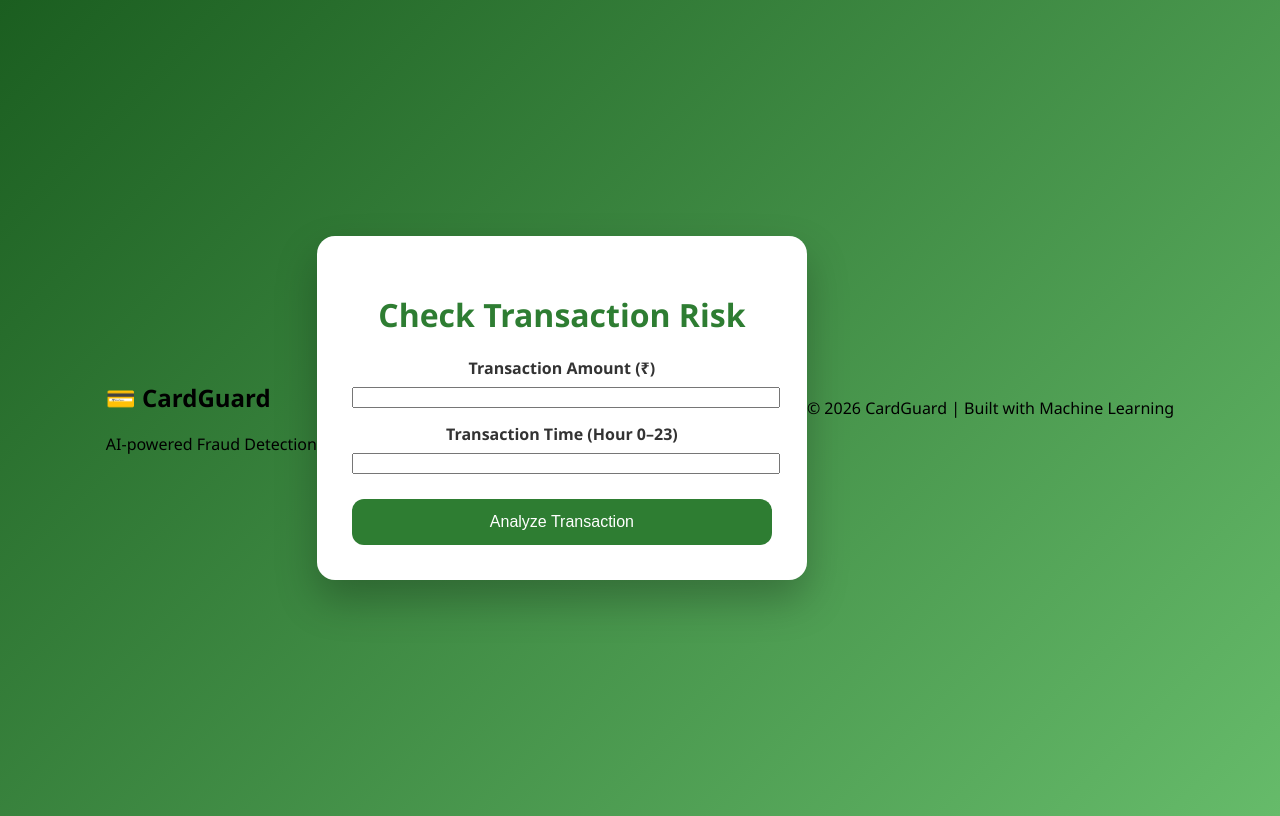
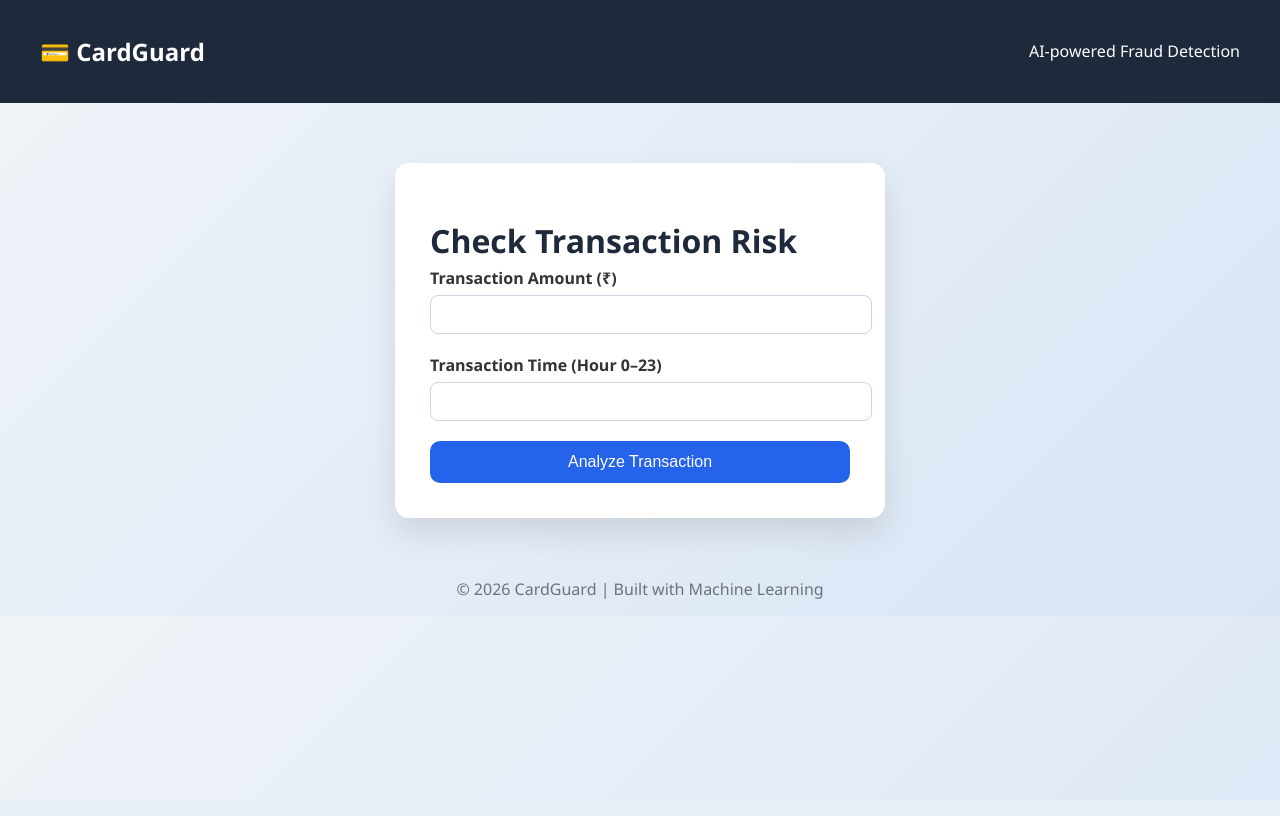
Before and after one commit to RupaLakshmipathi/card_guard, a Flask app: page / in a window 1280 px wide. After the commit the page ends 616 px from the top, so only its background shows below. Run offline with Flask 3, Linux system fonts and the light colour scheme; parts of the project's set-up code (start-up, migrations or seed data) failed here and were passed over.

Commit message:
Update style.css

```diff
--- a/frontend/static/style.css
+++ b/frontend/static/style.css
@@ -1,99 +1,101 @@
 body {
+    margin: 0;
     font-family: 'Segoe UI', sans-serif;
-    background: linear-gradient(135deg, #1b5e20, #66bb6a);
+    background: linear-gradient(135deg, #f0f4f8, #d9e4f5);
+    color: #333;
+}
+
+.navbar {
+    background: #1e293b;
+    color: white;
+    padding: 15px 40px;
+    display: flex;
+    justify-content: space-between;
+    align-items: center;
+}
+
+.container {
     display: flex;
     justify-content: center;
-    align-items: center;
-    height: 100vh;
+    margin-top: 60px;
 }
 
 .card {
     background: white;
     padding: 35px;
     width: 420px;
-    border-radius: 18px;
-    box-shadow: 0 20px 40px rgba(0,0,0,0.25);
-    text-align: center;
-    animation: fadeIn 0.8s ease-in;
+    border-radius: 14px;
+    box-shadow: 0 15px 30px rgba(0,0,0,0.1);
 }
 
-@keyframes fadeIn {
-    from { opacity: 0; transform: translateY(20px); }
-    to { opacity: 1; transform: translateY(0); }
-}
-
-h1 {
-    color: #2e7d32;
+.card h1 {
+    margin-bottom: 5px;
+    color: #1e293b;
 }
 
 .subtitle {
-    color: #555;
+    color: #6b7280;
+    margin-bottom: 25px;
+}
+
+.form-group {
     margin-bottom: 20px;
 }
 
 label {
     display: block;
-    margin-top: 15px;
+    margin-bottom: 6px;
     font-weight: 600;
-    color: #333;
 }
 
-input[type="range"],
-input[type="number"] {
+input {
     width: 100%;
-    margin-top: 8px;
+    padding: 10px;
+    border-radius: 8px;
+    border: 1px solid #cbd5e1;
+    font-size: 15px;
+}
+
+input:focus {
+    outline: none;
+    border-color: #2563eb;
 }
 
 button {
-    margin-top: 25px;
     width: 100%;
-    padding: 14px;
-    background: #2e7d32;
+    padding: 12px;
+    background: #2563eb;
+    border: none;
+    border-radius: 10px;
     color: white;
-    border: none;
-    border-radius: 12px;
     font-size: 16px;
     cursor: pointer;
-    transition: 0.3s;
+    transition: background 0.3s ease;
 }
 
 button:hover {
-    background: #1b5e20;
-    transform: scale(1.03);
+    background: #1d4ed8;
 }
 
 .result {
     margin-top: 25px;
+    padding: 15px;
+    border-radius: 10px;
+    text-align: center;
 }
 
-.progress {
-    width: 100%;
-    background: #ddd;
-    border-radius: 12px;
-    overflow: hidden;
-    margin-top: 10px;
+.result.safe {
+    background: #dcfce7;
+    color: #166534;
 }
 
-.progress-bar {
-    height: 22px;
-    background: linear-gradient(90deg, #ff9800, #e53935);
-    color: white;
-    text-align: center;
-    font-weight: bold;
-    transition: width 0.5s;
+.result.fraud {
+    background: #fee2e2;
+    color: #991b1b;
 }
 
-.loader {
-    display: none;
-    margin: 20px auto;
-    width: 40px;
-    height: 40px;
-    border: 5px solid #ccc;
-    border-top: 5px solid #2e7d32;
-    border-radius: 50%;
-    animation: spin 1s linear infinite;
+footer {
+    text-align: center;
+    margin-top: 60px;
+    color: #6b7280;
 }
-
-@keyframes spin {
-    100% { transform: rotate(360deg); }
-}
```
